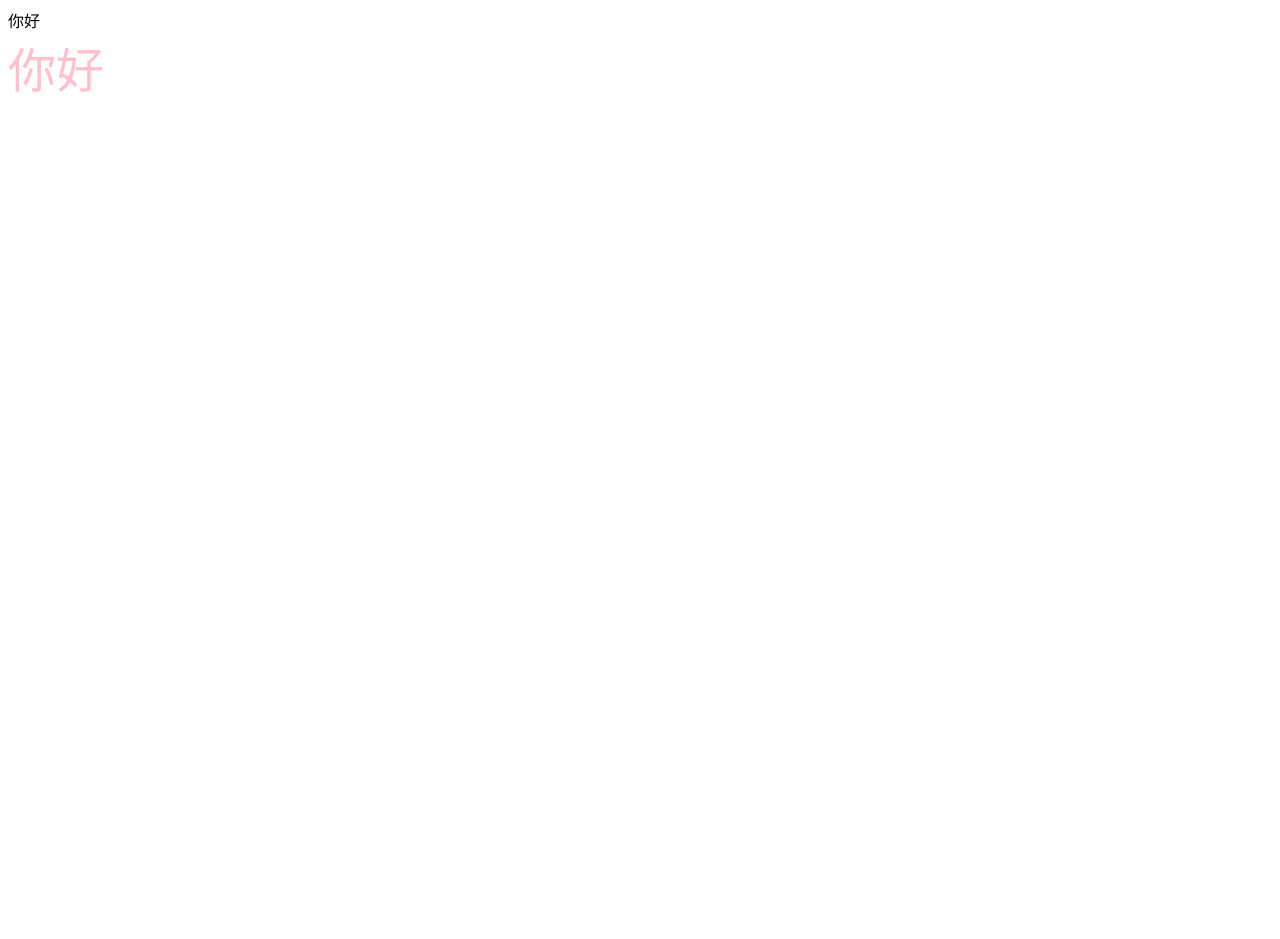
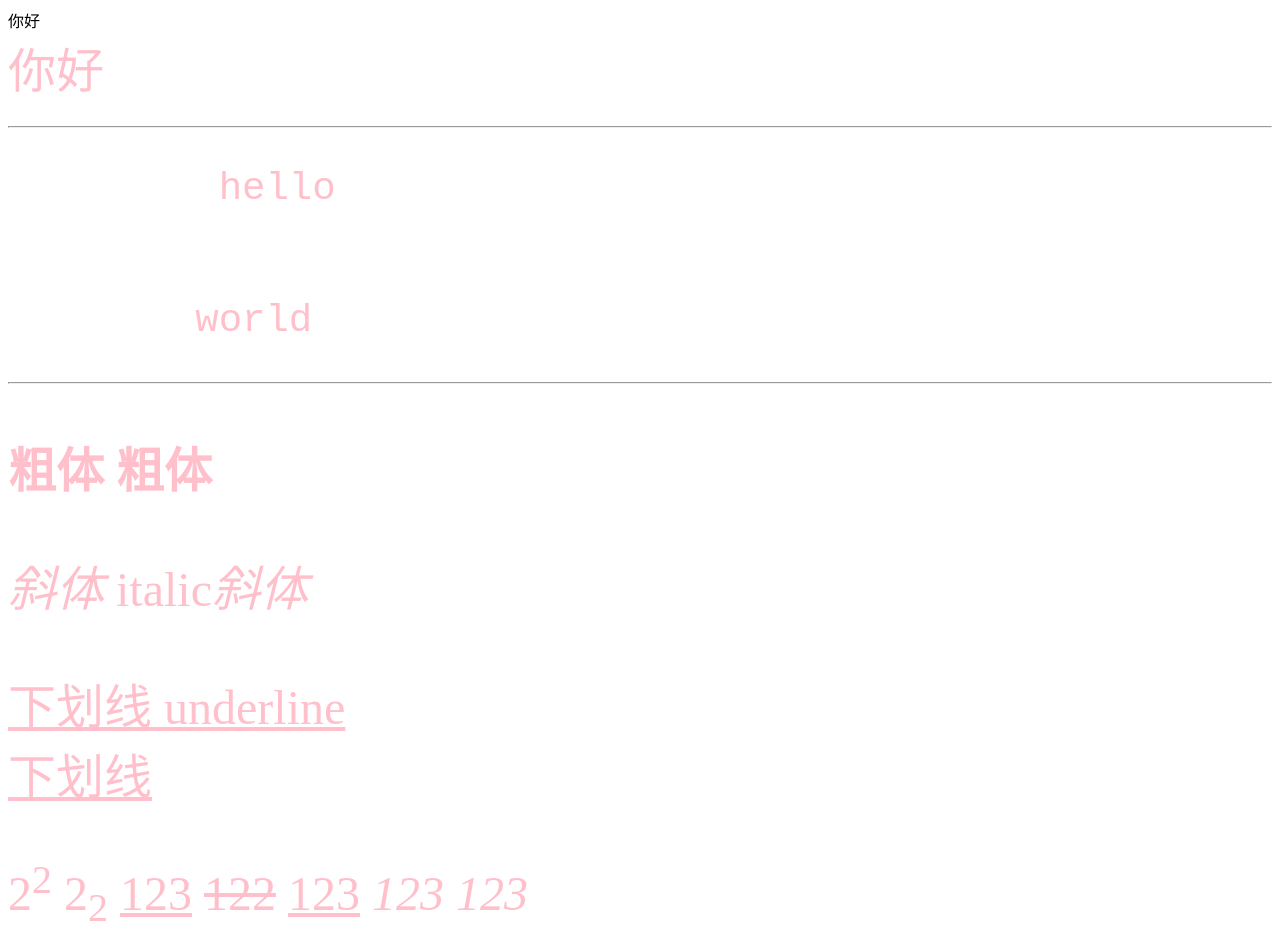
Before and after one commit to Ivelisya/jsStudy, a plain HTML site: page study/day_1/07-格式化标签.html in a window 1280 px wide. Before the commit the page ends 800 px from the top, so only its background shows below. Drawn offline with Linux system fonts and the light colour scheme.

Commit message:
feat: Update index.html with basic HTML structure and comments

```diff
--- a/study/day_1/07-格式化标签.html
+++ b/study/day_1/07-格式化标签.html
@@ -3,8 +3,10 @@
 <head>
     <meta charset = "UTF-8">
     <title>格式化标签</title>
-    <!--    font 设置字体相关的属性
+    <!--    font 行内元素 不会自动换行
+    设置字体相关的属性
             pre 定义预格式化的文本
+
      -->
 </head>
 <body>
@@ -14,6 +16,24 @@
     <!--    size 字体大小-->
     <!--    face 字体风格-->
     你好
+    <hr>
+    <pre>         hello
+
+
+        world</pre>
+    <hr>
+    <p><b>粗体</b> <strong>粗体</strong></p>
+    <p><i>斜体</i> italic<em>斜体</em></p>
+    <p><u>下划线 underline</u> <br>
+        <ins>下划线</ins>
+    </p>
+    2<sup>2</sup>
+    2<sub>2</sub>
+    <ins>123</ins>
+    <del>122</del>
+    <u>123</u>
+    <em>123</em>
+    <i>123</i>
 </font>
 </body>
 </html>
```
